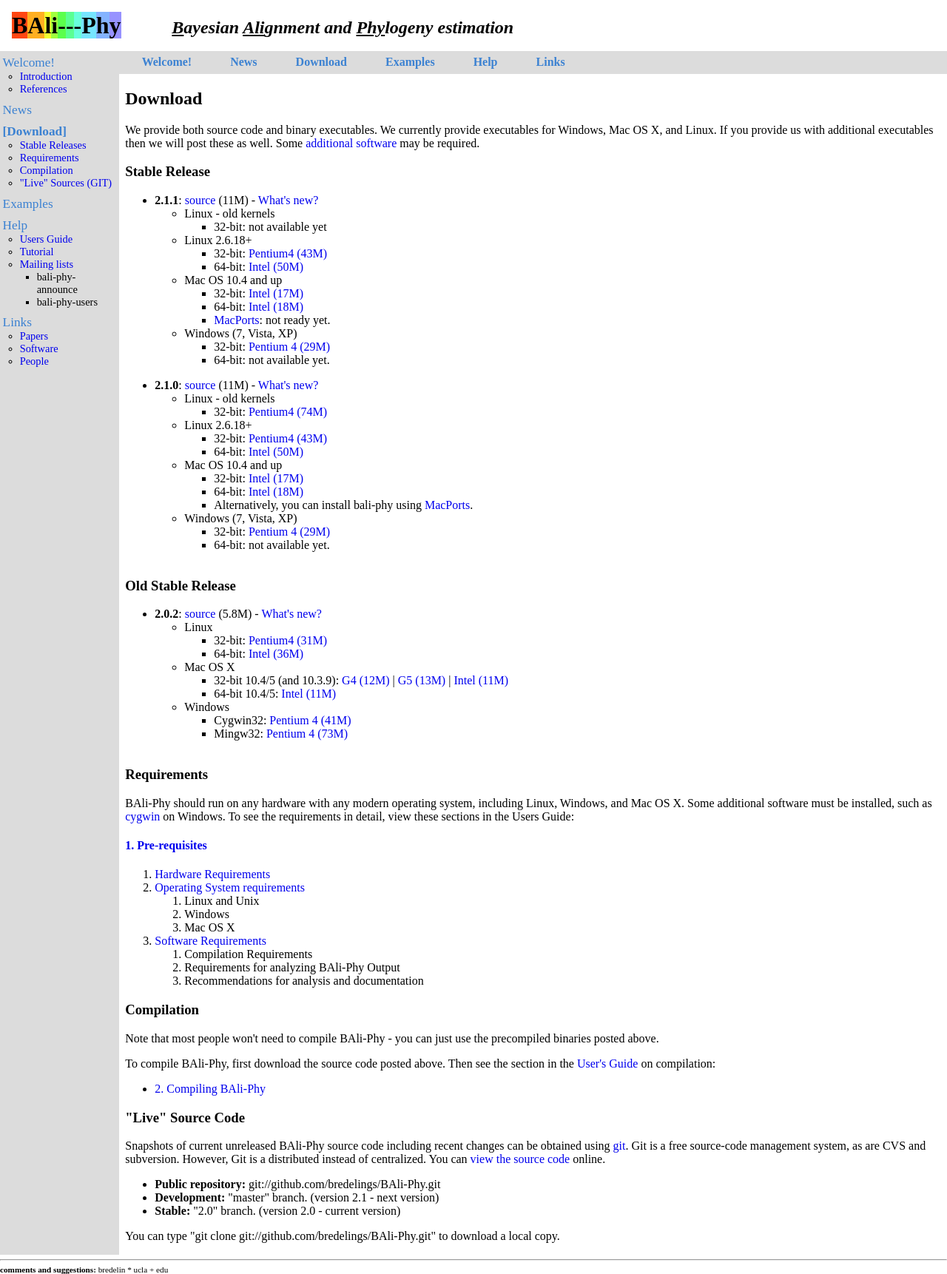
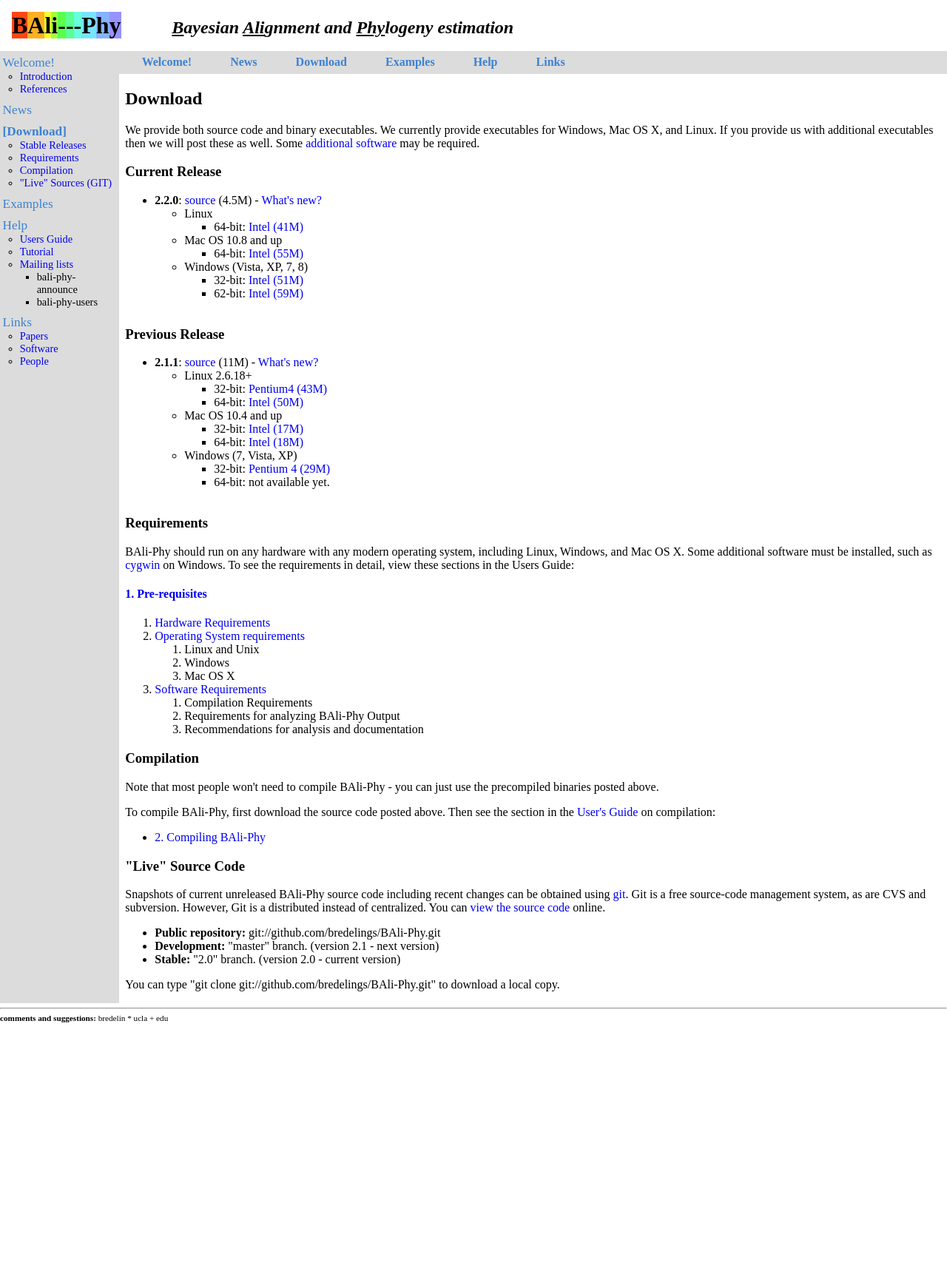
Before and after one commit to bredelings/php-bali-phy.org, a PHP site: page /download.php in a window 1280 px wide. Shown: the whole page at 74% size. After the commit the page ends 1382 px from the top, so only its background shows below. Run offline with PHP 8.4, Linux system fonts and the light colour scheme; data that the repository does not hold is empty.

Commit message:
Update download page for new release.
Former-commit-id: a601a2add4efa783d24f0a46b735bfc124bd4da6

```diff
--- a/download.php
+++ b/download.php
@@ -25,17 +25,37 @@
 	will post these as well.
 	Some <a href="#req">additional software</a> may be required.</p>
 
-	<h3>Stable Release</h3>
+	<h3>Current Release</h3>
+	<ul>
+	  <li style="padding-bottom:1em"><b>2.2.0</b>: <?php track_link("bali-phy-2.2.0.tar.gz","source") ?>  (4.5M) - <a href="news.php#2.2.0">What's new?</a>
+	    <ul>
+	      <li>Linux
+		<ul>
+		  <!-- li>32-bit: <?php track_link("bali-phy-2.2.0-linux32.tar.gz","Pentium4 (43M)") ?></li -->
+		  <li>64-bit: <?php track_link("bali-phy-2.2.0-linux64.tar.gz","Intel (41M)") ?></li>
+		</ul>
+	      </li>
+	      <li>Mac OS 10.8 and up
+		<ul>
+		  <!-- li>32-bit: <?php track_link("bali-phy-2.2.0-mac32-intel.tar.gz","Intel (17M)") ?></li -->
+		  <li>64-bit: <?php track_link("bali-phy-2.2.0-mac64-intel.tar.gz","Intel (55M)") ?></li>
+		  <!-- li><a href="http://www.macports.org">MacPorts</a>: not ready yet. -->
+		</ul>
+	      </li>
+	      <li>Windows (Vista, XP, 7, 8)
+		<ul>
+		  <li>32-bit: <?php track_link("bali-phy-2.2.0-mingw32-p4.tar.gz","Intel (51M)") ?></li>
+		  <li>62-bit: <?php track_link("bali-phy-2.2.0-mingw32-64.tar.gz","Intel (59M)") ?></li>
+		</ul>
+	      </li>
+	    </ul>
+	  </li>
+	</ul>
+
+	<h3>Previous Release</h3>
 	<ul>
 	  <li style="padding-bottom:1em"><b>2.1.1</b>: <?php track_link("bali-phy-2.1.1.tar.gz","source") ?>  (11M) - <a href="news.php#2.1.1">What's new?</a>
 	    <ul>
-	    <li>Linux - old kernels
-	    <ul>
-	      <li>32-bit: not available yet<!-- ?php
-track_link("bali-phy-2.1.1-linux32-oldkernel.tar.gz","Pentium4 (74M)")
-?  --></li>
-	    </ul>
-	    </li>
 	      <li>Linux 2.6.18+
 		<ul>
 		  <li>32-bit: <?php track_link("bali-phy-2.1.1-linux32.tar.gz","Pentium4 (43M)") ?></li>
@@ -46,72 +66,12 @@ track_link("bali-phy-2.1.1-linux32-oldkernel.tar.gz","Pentium4 (74M)")
 		<ul>
 		  <li>32-bit: <?php track_link("bali-phy-2.1.1-mac32-intel.tar.gz","Intel (17M)") ?></li>
 		  <li>64-bit: <?php track_link("bali-phy-2.1.1-mac64-intel.tar.gz","Intel (18M)") ?></li>
-              <li><a href="http://www.macports.org">MacPorts</a>: not ready yet.
 		</ul>
 	      </li>
 	      <li>Windows (7, Vista, XP)
 		<ul>
 		  <li>32-bit: <?php track_link("bali-phy-2.1.1-mingw32-p4.tar.gz","Pentium 4 (29M)") ?></li>
 		  <li>64-bit: not available yet.</li>
-	    </ul>
-	    </li>
-	  </ul>
-	  </li>
-	  <li style="padding-bottom:1em"><b>2.1.0</b>: <?php track_link("bali-phy-2.1.0.tar.gz","source") ?>  (11M) - <a href="news.php#2.1.0">What's new?</a>
-	  <ul>
-	    <li>Linux - old kernels
-	    <ul>
-	      <li>32-bit: <?php
-track_link("bali-phy-2.1.0-linux32-oldkernel.tar.gz","Pentium4 (74M)")
-?></li>
-	    </ul>
-	    </li>
-	    <li>Linux 2.6.18+
-	    <ul>
-	      <li>32-bit: <?php track_link("bali-phy-2.1.0-linux32-p4.tar.gz","Pentium4 (43M)") ?></li>
-	      <li>64-bit: <?php track_link("bali-phy-2.1.0-linux64.tar.gz","Intel (50M)") ?></li>
-	    </ul>
-	    </li>
-	    <li>Mac OS 10.4 and up
-	    <ul>
-	      <li>32-bit: <?php track_link("bali-phy-2.1.0-mac32-intel.tar.gz","Intel (17M)") ?></li>
-	      <li>64-bit: <?php track_link("bali-phy-2.1.0-mac64-intel.tar.gz","Intel (18M)") ?></li>
-              <li>Alternatively, you can install bali-phy using <a href="http://www.macports.org">MacPorts</a>.
-	    </ul>
-	    </li>
-	    <li>Windows (7, Vista, XP)
-	    <ul>
-	      <li>32-bit: <?php track_link("bali-phy-2.1.0-mingw32-p4.tar.gz","Pentium 4 (29M)") ?></li>
-	      <li>64-bit: not available yet.</li>
-	    </ul>
-	    </li>
-	  </ul>
-	  </li>
-	</ul>
-
-	<h3>Old Stable Release</h3>
-	<ul>
-	  <li style="padding-bottom:1em"><b>2.0.2</b>: <?php track_link("bali-phy-2.0.2.tar.gz","source") ?>  (5.8M) - <a href="news.php#2.0.2">What's new?</a>
-	  <ul>
-	    <li>Linux
-	    <ul>
-	      <li>32-bit: <?php track_link("bali-phy-2.0.2-linux32-p4.tar.gz","Pentium4 (31M)") ?></li>
-	      <li>64-bit: <?php track_link("bali-phy-2.0.2-linux64.tar.gz","Intel (36M)") ?></li>
-	    </ul>
-	    </li>
-	    <li>Mac OS X
-	    <ul>
-	      <li>32-bit 10.4/5 (and 10.3.9): <?php
-track_link("bali-phy-2.0.2-mac10.4-G4.tar.gz","G4 (12M)") ?> | <?php track_link("bali-phy-2.0.2-mac10.4-G5.tar.gz","G5 (13M)") ?>
-	      | <?php track_link("bali-phy-2.0.2-mac32-intel.tar.gz","Intel (11M)") ?></li>
-	      <li>64-bit 10.4/5: <?php track_link("bali-phy-2.0.2-mac64-intel.tar.gz","Intel (11M)") ?></li>
-
-	    </ul>
-	    </li>
-	    <li>Windows
-	    <ul>
-	      <li>Cygwin32: <?php track_link("bali-phy-2.0.2-cygwin32-p4.tar.gz","Pentium 4 (41M)") ?></li>
-	      <li>Mingw32: <?php track_link("bali-phy-2.0.2-mingw32-p4.tar.gz","Pentium 4 (73M)") ?></li>
 		</ul>
 	      </li>
 	    </ul>
```
Lines whose indentation alone changed are shown as unchanged.
